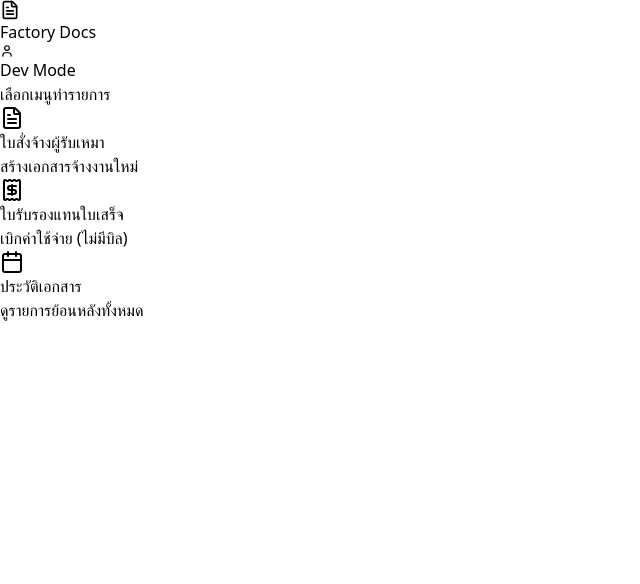
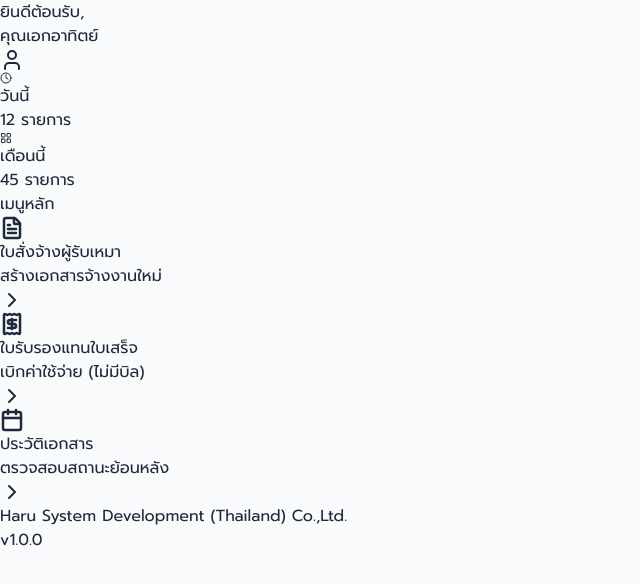
Before and after one commit to eakathit/factory-docs-system, a React (Vite) app: page / in a window 1280 px wide. Shown: the top 584 px of the page, without its empty margins (0-640 px from the left). Built offline with nearby package versions, Linux system fonts and the light colour scheme; no server answers.

Commit message:
feat: update frontend

```diff
--- a/src/App.jsx
+++ b/src/App.jsx
@@ -1,60 +1,118 @@
 import { useState, useEffect } from 'react'
 import { BrowserRouter as Router, Routes, Route, Link } from 'react-router-dom'
-import { FileText, User, Calendar, Receipt } from 'lucide-react' // เพิ่มไอคอน Receipt
+import { FileText, User, Calendar, Receipt, ChevronRight, LayoutGrid, Clock, LogOut } from 'lucide-react'
 
 // นำเข้าไฟล์หน้าต่างๆ
 import ContractorForm from './ContractorForm'
 import History from './History'
 import OrderPrint from './OrderPrint'
-import ReceiptForm from './ReceiptForm' // <--- 1. นำเข้าไฟล์ใหม่ที่เพิ่งสร้าง
+import ReceiptForm from './ReceiptForm'
 import ReceiptPrint from './ReceiptPrint'
 
-// หน้าหลัก (Dashboard)
-const Home = () => (
-  <div className="p-4 space-y-4 max-w-lg mx-auto">
-    <div className="flex justify-between items-center mb-2">
-      <h2 className="text-xl font-bold text-gray-800">เลือกเมนูทำรายการ</h2>
+// --- Component: การ์ดเมนูสวยๆ ---
+const MenuCard = ({ to, title, subtitle, icon: Icon, colorClass, iconBgClass }) => (
+  <Link to={to} className="group relative bg-white p-6 rounded-2xl shadow-sm border border-slate-100 hover:shadow-lg hover:-translate-y-1 transition-all duration-300 btn-press overflow-hidden">
+    {/* Background Pattern ตกแต่ง */}
+    <div className={`absolute top-0 right-0 w-24 h-24 rounded-full opacity-10 -mr-6 -mt-6 transition-transform group-hover:scale-150 ${iconBgClass}`}></div>
+
+    <div className="relative z-10 flex items-start justify-between">
+      <div className="flex flex-col gap-3">
+        {/* Icon */}
+        <div className={`w-12 h-12 rounded-xl flex items-center justify-center text-white shadow-md ${colorClass}`}>
+          <Icon size={24} strokeWidth={2.5} />
         </div>
 
-    <div className="grid gap-4">
-      {/* 1. ปุ่มใบสั่งจ้างผู้รับเหมา (สีฟ้า) */}
-      <Link to="/contractor-order" className="block p-5 bg-white rounded-xl shadow-sm border border-gray-200 hover:border-blue-500 hover:shadow-md transition group">
-        <div className="flex items-center gap-4">
-          <div className="p-3 bg-blue-50 text-blue-600 rounded-full group-hover:bg-blue-600 group-hover:text-white transition">
-            <FileText size={24} />
+        {/* Text */}
+        <div>
+          <h3 className="text-lg font-bold text-slate-800 group-hover:text-blue-600 transition-colors">{title}</h3>
+          <p className="text-sm text-slate-400 font-light">{subtitle}</p>
         </div>
-          <div>
-            <h3 className="font-semibold text-lg text-gray-800">ใบสั่งจ้างผู้รับเหมา</h3>
-            <p className="text-sm text-gray-500">สร้างเอกสารจ้างงานใหม่</p>
+      </div>
+
+      {/* Arrow Icon */}
+      <div className="text-slate-300 group-hover:text-blue-500 transition-colors">
+        <ChevronRight size={24} />
       </div>
     </div>
   </Link>
+)
 
-      {/* 2. ปุ่มใบรับรองแทนใบเสร็จ (สีเขียว - เพิ่มใหม่) */}
-      <Link to="/receipt-form" className="block p-5 bg-white rounded-xl shadow-sm border border-gray-200 hover:border-green-500 hover:shadow-md transition group">
-        <div className="flex items-center gap-4">
-          <div className="p-3 bg-green-50 text-green-600 rounded-full group-hover:bg-green-600 group-hover:text-white transition">
-            <Receipt size={24} />
+// --- หน้าหลัก (Dashboard) ดีไซน์ใหม่ ---
+const Home = ({ user }) => (
+  <div className="pb-20">
+    {/* Header Section พร้อมพื้นหลัง Gradient */}
+    <div className="bg-gradient-to-br from-slate-800 to-slate-900 text-white p-8 rounded-b-[2.5rem] shadow-xl mb-6 relative overflow-hidden">
+      <div className="absolute top-0 left-0 w-full h-full opacity-10 bg-[url('https://www.transparenttextures.com/patterns/carbon-fibre.png')]"></div>
+
+      <div className="relative z-10">
+        <div className="flex justify-between items-start mb-6">
+          <div>
+            <p className="text-slate-400 text-sm mb-1">ยินดีต้อนรับ,</p>
+            <h1 className="text-3xl font-bold bg-clip-text text-transparent bg-gradient-to-r from-blue-200 to-white">
+              {user?.displayName || 'พนักงาน'}
+            </h1>
           </div>
-          <div>
-            <h3 className="font-semibold text-lg text-gray-800">ใบรับรองแทนใบเสร็จ</h3>
-            <p className="text-sm text-gray-500">เบิกค่าใช้จ่าย (ไม่มีบิล)</p>
+          <div className="bg-white/10 backdrop-blur-md p-2 rounded-xl border border-white/20">
+            <User size={24} className="text-blue-200" />
           </div>
         </div>
-      </Link>
 
-      {/* 3. ปุ่มดูประวัติ (สีส้ม) */}
-      <Link to="/history" className="block p-5 bg-white rounded-xl shadow-sm border border-gray-200 hover:border-orange-500 hover:shadow-md transition group">
-        <div className="flex items-center gap-4">
-          <div className="p-3 bg-orange-50 text-orange-600 rounded-full group-hover:bg-orange-600 group-hover:text-white transition">
-            <Calendar size={24} />
+        {/* Quick Stats (ตัวอย่างตัวเลข) */}
+        <div className="flex gap-4 overflow-x-auto pb-2 no-scrollbar">
+           <div className="bg-white/10 backdrop-blur-sm rounded-xl p-3 min-w-[100px] border border-white/10">
+              <div className="text-slate-400 text-xs mb-1 flex items-center gap-1"><Clock size={12}/> วันนี้</div>
+              <div className="text-xl font-bold">12 <span className="text-xs font-normal opacity-70">รายการ</span></div>
            </div>
-          <div>
-            <h3 className="font-semibold text-lg text-gray-800">ประวัติเอกสาร</h3>
-            <p className="text-sm text-gray-500">ดูรายการย้อนหลังทั้งหมด</p>
+           <div className="bg-white/10 backdrop-blur-sm rounded-xl p-3 min-w-[100px] border border-white/10">
+              <div className="text-slate-400 text-xs mb-1 flex items-center gap-1"><LayoutGrid size={12}/> เดือนนี้</div>
+              <div className="text-xl font-bold">45 <span className="text-xs font-normal opacity-70">รายการ</span></div>
            </div>
         </div>
-      </Link>
+      </div>
+    </div>
+
+    {/* Menu Grid */}
+    <div className="px-6">
+      <h2 className="text-slate-800 font-bold mb-4 flex items-center gap-2">
+        <span className="w-1 h-6 bg-blue-600 rounded-full block"></span>
+        เมนูหลัก
+      </h2>
+
+      <div className="grid gap-4 md:grid-cols-2">
+        {/* 1. ใบสั่งจ้าง (สีน้ำเงิน) */}
+        <MenuCard
+          to="/contractor-order"
+          title="ใบสั่งจ้างผู้รับเหมา"
+          subtitle="สร้างเอกสารจ้างงานใหม่"
+          icon={FileText}
+          colorClass="bg-gradient-to-br from-blue-500 to-blue-600"
+          iconBgClass="bg-blue-500"
+        />
+
+        {/* 2. ใบรับรองแทนใบเสร็จ (สีเขียว) */}
+        <MenuCard
+          to="/receipt-form"
+          title="ใบรับรองแทนใบเสร็จ"
+          subtitle="เบิกค่าใช้จ่าย (ไม่มีบิล)"
+          icon={Receipt}
+          colorClass="bg-gradient-to-br from-emerald-500 to-emerald-600"
+          iconBgClass="bg-emerald-500"
+        />
+
+        {/* 3. ประวัติ (สีส้ม) */}
+        <MenuCard
+          to="/history"
+          title="ประวัติเอกสาร"
+          subtitle="ตรวจสอบสถานะย้อนหลัง"
+          icon={Calendar}
+          colorClass="bg-gradient-to-br from-orange-400 to-orange-500"
+          iconBgClass="bg-orange-400"
+        />
+      </div>
+
+      <div className="mt-8 text-center text-xs text-slate-400 font-light">
+        Haru System Development (Thailand) Co.,Ltd. <br/> v1.0.0
+      </div>
     </div>
   </div>
 )
@@ -63,35 +121,15 @@ function App() {
   const [user, setUser] = useState(null)
 
   useEffect(() => {
-    // จำลอง User (ในอนาคตอาจจะดึงจาก LIFF)
-    setUser({ displayName: 'Dev Mode' })
+    // จำลอง User (เดี๋ยวอนาคตดึงจาก LIFF)
+    setUser({ displayName: 'คุณเอกอาทิตย์' })
   }, [])
-
-  if (!user) return <div className="p-10 text-center text-gray-500">กำลังโหลดระบบ...</div>
 
   return (
     <Router>
-      <div className="min-h-screen bg-gray-50 font-sans text-gray-900 pb-10">
-        {/* Navbar */}
-        <nav className="bg-white px-4 py-3 shadow-sm border-b sticky top-0 z-10 flex justify-between items-center print:hidden">
-          <div className="flex items-center gap-2">
-            <div className="bg-blue-600 text-white p-1.5 rounded-lg">
-              <FileText size={20} />
-            </div>
-            <h1 className="font-bold text-lg text-gray-800">Factory Docs</h1>
-          </div>
-          <div className="flex items-center gap-2 text-xs text-gray-500 bg-gray-100 px-3 py-1.5 rounded-full border border-gray-200">
-            <User size={14} />
-            {user.displayName}
-          </div>
-        </nav>
-
-        {/* Content Area */}
-        <div className="mt-4">
+      <div className="min-h-screen bg-slate-50 font-sans text-slate-900">
         <Routes>
-            <Route path="/" element={<Home />} />
-
-            {/* Route เดิม */}
+          <Route path="/" element={<Home user={user} />} />
           <Route path="/contractor-order" element={<ContractorForm />} />
           <Route path="/history" element={<History />} />
           <Route path="/print/:orderId" element={<OrderPrint />} />
@@ -99,7 +137,6 @@ function App() {
           <Route path="/receipt-print/:id" element={<ReceiptPrint />} />
         </Routes>
       </div>
-      </div>
     </Router>
   )
 }
--- a/src/index.css
+++ b/src/index.css
@@ -1,3 +1,23 @@
+/* 1. นำเข้าฟอนต์จาก Google (Prompt และ Sarabun) */
+@import url('https://fonts.googleapis.com/css2?family=Prompt:wght@300;400;500;600&display=swap');
+@import url('https://fonts.googleapis.com/css2?family=Sarabun:wght@400;700&display=swap');
+
+/* 2. โหลด Tailwind (ของเดิม) */
 @tailwind base;
 @tailwind components;
 @tailwind utilities;
+
+/* 3. สั่งให้ทั้งเว็บใช้ฟอนต์ Prompt */
+body {
+  font-family: 'Prompt', sans-serif;
+  background-color: #f8fafc; /* พื้นหลังสีเทาอ่อน */
+  color: #1e293b; /* สีตัวอักษรเทาเข้ม */
+}
+
+/* (แถม) เอฟเฟกต์ปุ่มกด */
+.btn-press {
+  transition: all 0.2s;
+}
+.btn-press:active {
+  transform: scale(0.95);
+}
```
Lines whose indentation alone changed are shown as unchanged.
